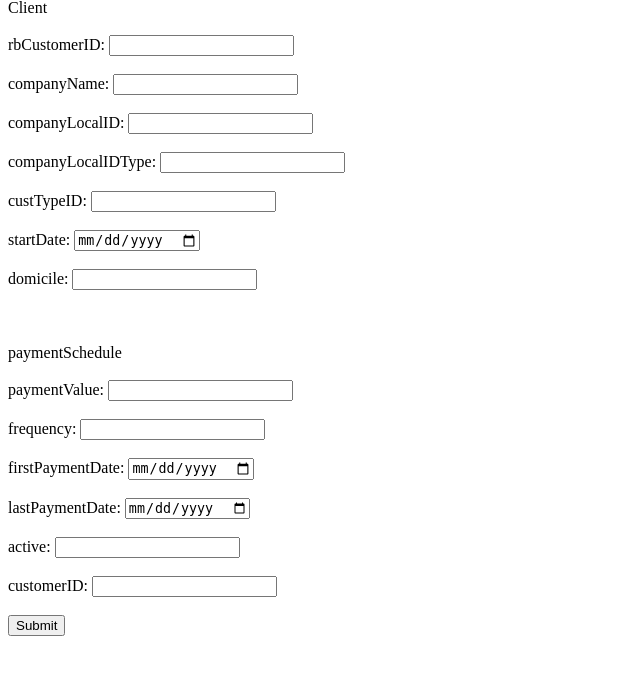
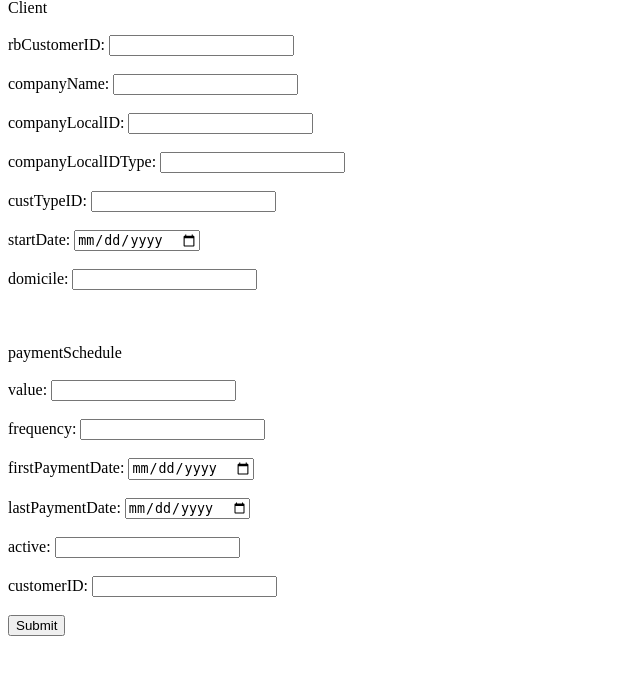
Before and after one commit to AnLi-Mi/Rockenbrew, a Flask app: page / in a window 1280 px wide. Shown: the part 99-788 px from the top of the page, without its empty margins (0-640 px from the left). Run offline with Flask 2, Linux system fonts and the light colour scheme.

Commit message:
amending the syntax so it mateches the new db

```diff
--- a/app.py
+++ b/app.py
@@ -48,7 +48,7 @@ mysql=MySQL()
 app.config['MYSQL_DATABASE_USER'] = 'root'
 app.config['MYSQL_DATABASE_PASSWORD'] = '8G13rm3k'
 app.config['MYSQL_DATABASE_HOST'] = 'localhost'
-app.config['MYSQL_DATABASE_DATABASE'] = 'rockenbrew'
+app.config['MYSQL_DATABASE_DATABASE'] = 'rb_test'
 mysql.init_app(app)
 
 
@@ -87,7 +87,7 @@ def full_form():
     custTypeID=''
     startDate=''
     domicile=''
-    paymentValue=''
+    value=''
     frequency=''
     firstPaymentDate=''
     lastPaymentDate=''
@@ -105,13 +105,13 @@ def full_form():
         if startDate==None or startDate=='':
             startDate=date.today()
         domicile=request.form.get('domicile')
-        paymentValue=request.form.get('paymentValue')
+        value=request.form.get('value')
         frequency=request.form.get('frequency')
         firstPaymentDate=request.form.get('firstPaymentDate')
         lastPaymentDate=request.form.get('lastPaymentDate')
         active=request.form.get('active')
         customerID=request.form.get('customerID')
-        query_add_customer= f"""INSERT INTO rockenbrew.clients (
+        query_add_customer= f"""INSERT INTO rb_test.customer (
                             rbCustomerID,
                             companyName,
                             companyLocalID,
@@ -126,15 +126,15 @@ def full_form():
                             '{custTypeID}',
                             '{startDate}',
                             '{domicile}');"""
-        query_add_payment= f"""INSERT INTO rockenbrew.paymentschedule(
-                            paymentValue,
+        query_add_payment= f"""INSERT INTO rb_test.paymentschedule(
+                            value,
                             frequency,
                             firstPaymentDate,
                             startDate,
                             lastPaymentDate,
                             active,
                             customerID)
-                    VALUES ('{paymentValue}',
+                    VALUES ('{value}',
                             '{frequency}',
                             '{firstPaymentDate}',
                             '{startDate}',
--- a/templates/full_form.html
+++ b/templates/full_form.html
@@ -20,7 +20,7 @@
     domicile: <input type="text" name="domicile" maxlength="2" required></br></br></br></br>
 
     <label>paymentSchedule</label></br></br>
-    paymentValue: <input type="number" name="paymentValue" step="0.01" ></br></br>
+    value: <input type="number" name="value" step="0.01" ></br></br>
     frequency: <input type="number" name="frequency" step="0.01"></br></br>
     firstPaymentDate: <input type="date" name="firstPaymentDate" ></br></br>
     lastPaymentDate: <input type="date" name="lastPaymentDate" ></br></br>
```
